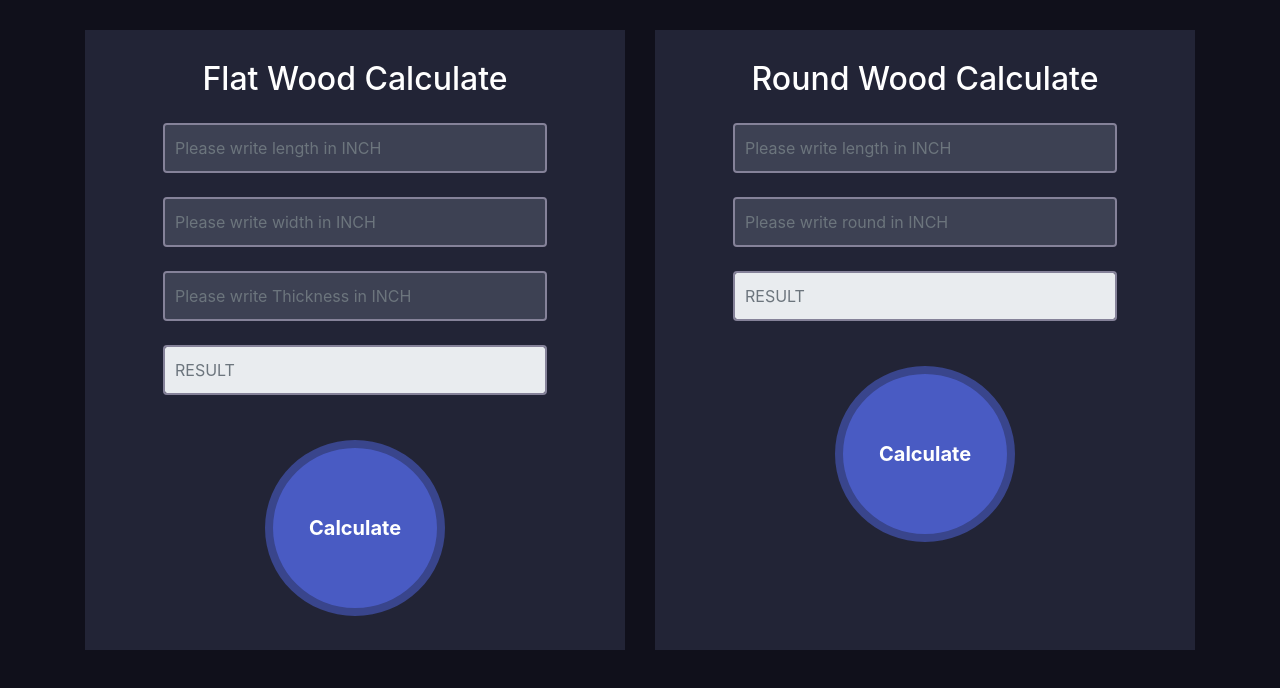
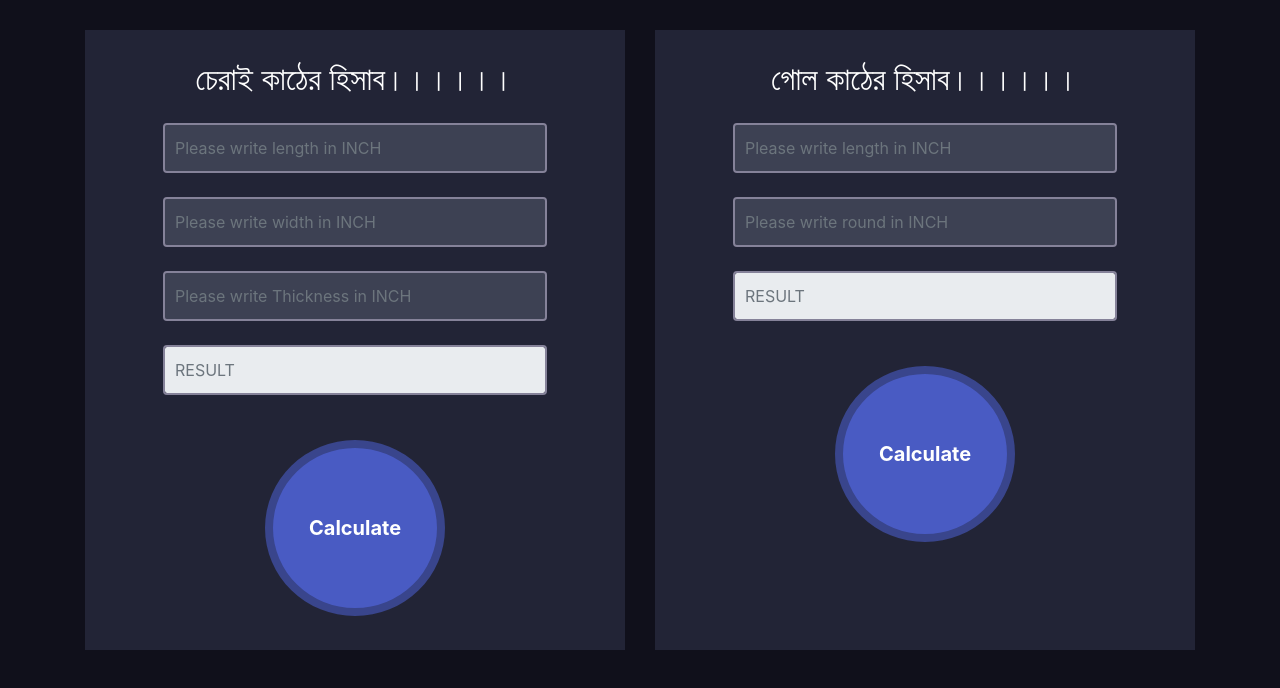
Before and after one commit to theMorshed/woodCalculation, a plain HTML site: page index.html in a window 1280 px wide. Drawn offline with nearby package versions, Linux system fonts and the light colour scheme.

Commit message:
add some bangla language

```diff
--- a/index.html
+++ b/index.html
@@ -17,7 +17,7 @@
             <!-- flat wood calculator start -->
             <div class="col-md-6">
                 <div class="wood-calculator half-width">
-                    <h2>Flat Wood Calculate</h2>
+                    <h2>চেরাই কাঠের হিসাব।।।।।।</h2>
                     <input id="length-field" class="form-control" type="text" placeholder="Please write length in INCH">
                     <br>
                     <input id="width-field" class="form-control" type="text" placeholder="Please write width in INCH">
@@ -34,7 +34,7 @@
             <!-- round wood calculator start -->
             <div class="col-md-6">
                 <div class="wood-calculator half-width">
-                    <h2>Round Wood Calculate</h2>
+                    <h2>গোল কাঠের হিসাব।।।।।।</h2>
                     <input id="round-wood-length-field" class="form-control" type="text"
                         placeholder="Please write length in INCH">
                     <br>
```
